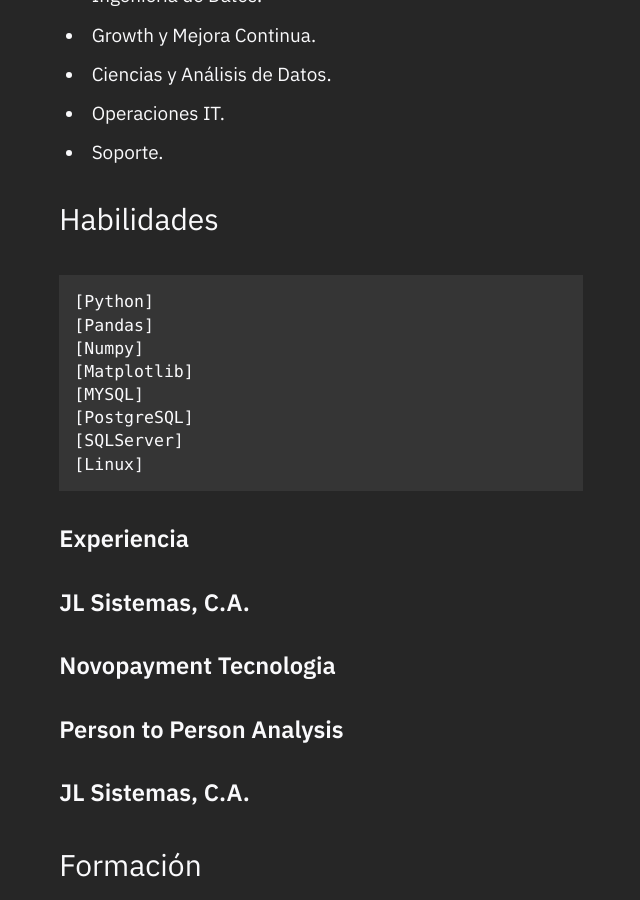
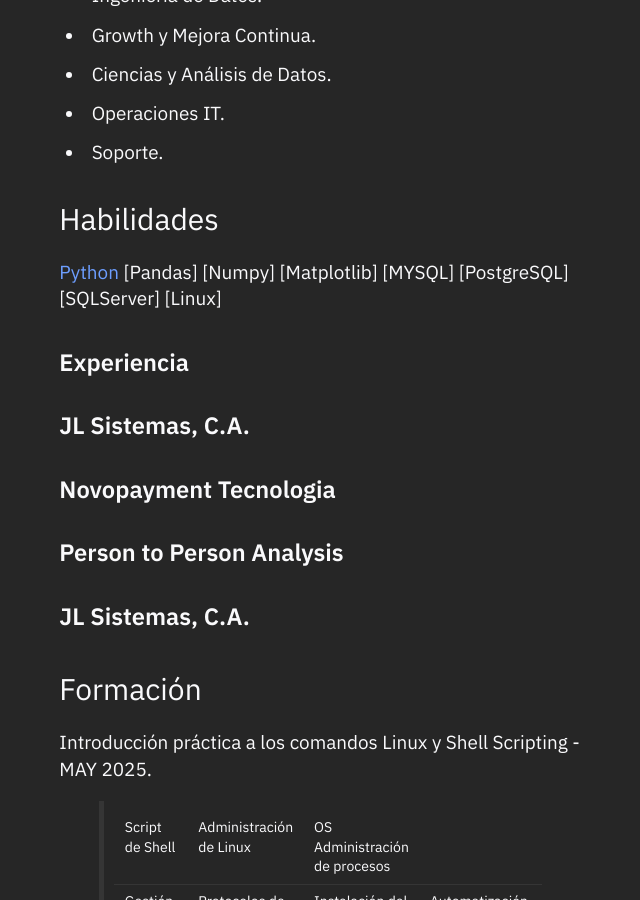
Before and after one commit to batistayureiba/batistayureiba.github.io, a Jekyll site: the page built from _posts/2025-05-24-about.md, in a window 1280 px wide and 900 px high, scrolled down 624 px. Shown: the whole window, without its empty margins (319-959 px from the left). Built offline with Jekyll 4.4.1, drawn with Linux system fonts in a browser that asks for light colours.

````diff
--- a/_posts/2025-05-24-about.md
+++ b/_posts/2025-05-24-about.md
@@ -15,8 +15,8 @@ A lo largo de mi trayectoria he tenido la oportunidad de trabajar con diferentes
 + Soporte.
 
 ### Habilidades
-```
-[Python]
+
+[Python](#)
 [Pandas]
 [Numpy]
 [Matplotlib]
@@ -24,7 +24,7 @@ A lo largo de mi trayectoria he tenido la oportunidad de trabajar con diferentes
 [PostgreSQL]
 [SQLServer]
 [Linux]
-```
+
 #### Experiencia
 #### JL Sistemas, C.A.
 #### Novopayment Tecnologia
````
